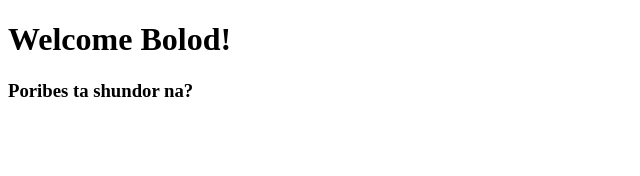
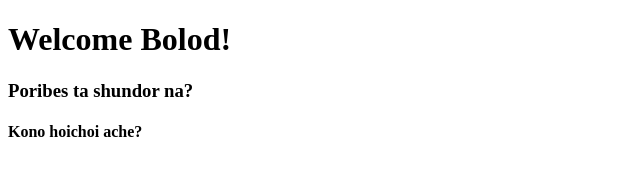
Before and after one commit to kumartutul/prothom, a plain HTML site: page index.html in a window 1280 px wide. Shown: the whole page, without its empty margins (0-640 px from the left). Drawn offline with Linux system fonts and the light colour scheme.

Commit message:
Update index.html

```diff
--- a/index.html
+++ b/index.html
@@ -8,5 +8,6 @@
 <body>
     <h1> Welcome Bolod! </h1>
     <h3> Poribes ta shundor na? </h3>
+    <h4> Kono hoichoi ache? </h4>
 </body>
 </html>
```
